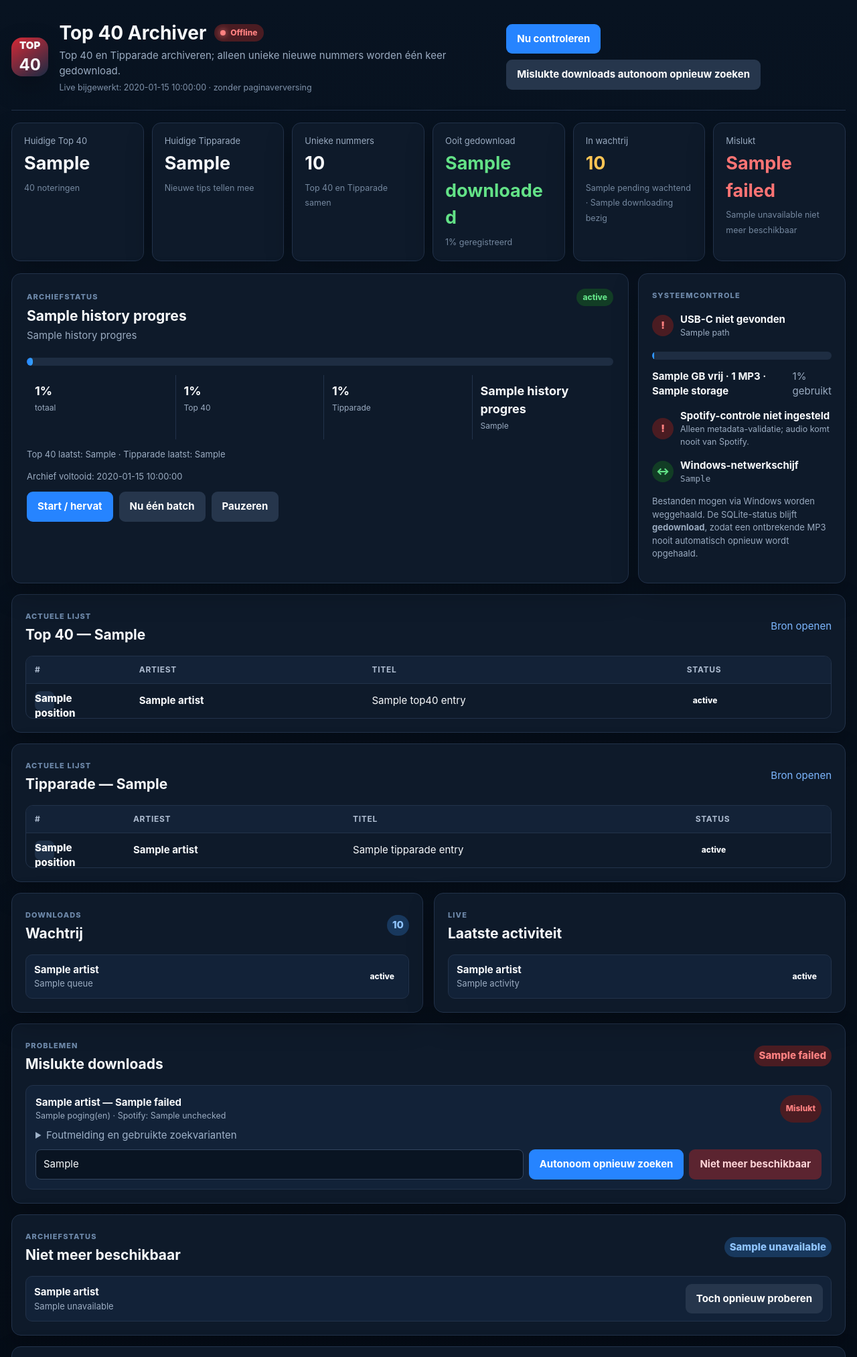
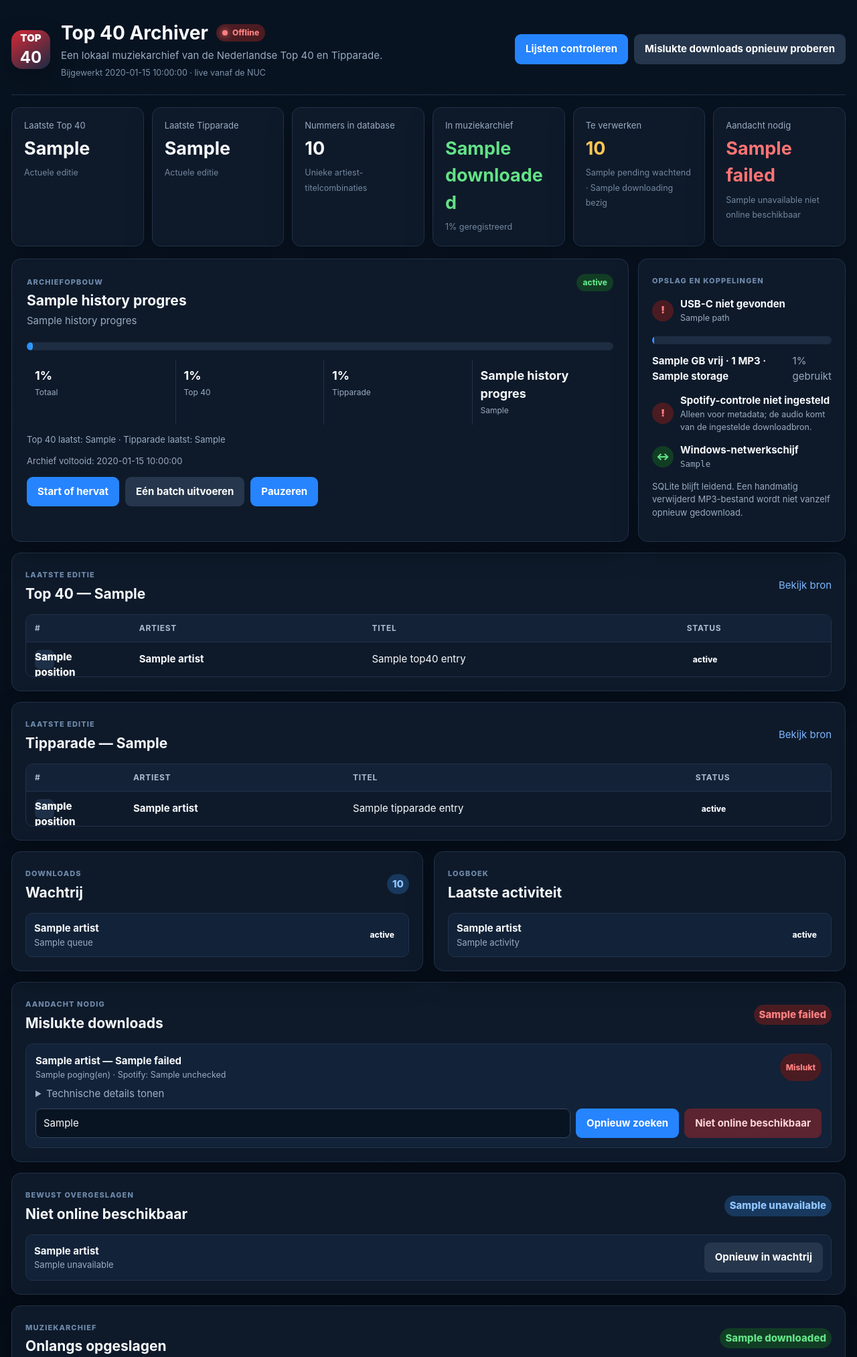
Before and after one commit to Techraym/Top40Archiver, a FastAPI app: template app/templates/index.html in a window 1280 px wide. Shown: the top 2026 px of the page at 67% size. Run offline with FastAPI, Linux system fonts and the light colour scheme; the template is opened without the code that fills it: most values are stand-ins (such as "Sample title", 1, 10 or a date in 2020); data that the repository does not hold is empty; parts of the project's set-up code (start-up, migrations or seed data) failed here and were passed over.

Commit message:
Redesign dashboard with a calmer human interface

```diff
--- a/app/templates/index.html
+++ b/app/templates/index.html
@@ -3,60 +3,61 @@
 <head>
   <meta charset="utf-8">
   <meta name="viewport" content="width=device-width,initial-scale=1,viewport-fit=cover">
+  <meta name="theme-color" content="#171513">
   <title>Top 40 Archiver</title>
-  <link rel="stylesheet" href="/static/style.css?v=20">
-  <script src="/static/live.js?v=20" defer></script>
+  <link rel="stylesheet" href="/static/style.css?v=22">
+  <script src="/static/live.js?v=22" defer></script>
 </head>
 <body>
 <main class="shell">
   <header class="page-header">
     <div class="brand-block">
-      <div class="logo">TOP<br><b>40</b></div>
+      <div class="logo"><span>TOP</span><b>40</b></div>
       <div>
         <div class="title-line">
           <h1>Top 40 Archiver</h1>
           <span id="live-connection" class="live-pill connecting"><span class="live-dot"></span>Verbinden…</span>
         </div>
-        <p>Top 40 en Tipparade archiveren; alleen unieke nieuwe nummers worden één keer gedownload.</p>
-        <small>Live bijgewerkt: <span id="live-updated-at">{{ rendered_at }}</span> · zonder paginaverversing</small>
+        <p>Een lokaal muziekarchief van de Nederlandse Top 40 en Tipparade.</p>
+        <small>Bijgewerkt <span id="live-updated-at">{{ rendered_at }}</span> · live vanaf de NUC</small>
       </div>
     </div>
-    <div class="actions">
-      <form method="post" action="/check"><button>Nu controleren</button></form>
-      <form method="post" action="/retry"><button class="secondary">Mislukte downloads autonoom opnieuw zoeken</button></form>
+    <div class="actions header-actions">
+      <form method="post" action="/check"><button>Lijsten controleren</button></form>
+      <form method="post" action="/retry"><button class="secondary">Mislukte downloads opnieuw proberen</button></form>
     </div>
   </header>
 
   <section class="metric-grid" aria-label="Kerncijfers">
     <article class="metric-card">
-      <span>Huidige Top 40</span>
+      <span>Laatste Top 40</span>
       <strong id="metric-latest-edition">{{ latest_top40.edition_key if latest_top40 else '—' }}</strong>
-      <small>40 noteringen</small>
+      <small>Actuele editie</small>
     </article>
     <article class="metric-card">
-      <span>Huidige Tipparade</span>
+      <span>Laatste Tipparade</span>
       <strong id="metric-latest-tipparade">{{ latest_tipparade.edition_key if latest_tipparade else '—' }}</strong>
-      <small>Nieuwe tips tellen mee</small>
+      <small>Actuele editie</small>
     </article>
     <article class="metric-card">
-      <span>Unieke nummers</span>
+      <span>Nummers in database</span>
       <strong id="metric-total-tracks">{{ total }}</strong>
-      <small>Top 40 en Tipparade samen</small>
+      <small>Unieke artiest-titelcombinaties</small>
     </article>
     <article class="metric-card success-card">
-      <span>Ooit gedownload</span>
+      <span>In muziekarchief</span>
       <strong id="metric-downloaded-count">{{ status_counts.downloaded }}</strong>
       <small id="metric-downloaded-percent">{{ download_chart.downloaded_percent }}% geregistreerd</small>
     </article>
     <article class="metric-card warning-card">
-      <span>In wachtrij</span>
+      <span>Te verwerken</span>
       <strong id="metric-queue-count">{{ status_counts.pending + status_counts.downloading }}</strong>
       <small id="metric-queue-summary">{{ status_counts.pending }} wachtend · {{ status_counts.downloading }} bezig</small>
     </article>
     <article class="metric-card danger-card">
-      <span>Mislukt</span>
+      <span>Aandacht nodig</span>
       <strong id="metric-failed-count">{{ status_counts.failed }}</strong>
-      <small id="metric-failed-summary">{{ status_counts.unavailable }} niet meer beschikbaar</small>
+      <small id="metric-failed-summary">{{ status_counts.unavailable }} niet online beschikbaar</small>
     </article>
   </section>
 
@@ -64,7 +65,7 @@
     <div class="archive-main">
       <div class="section-heading">
         <div>
-          <span class="eyebrow">Archiefstatus</span>
+          <span class="eyebrow">Archiefopbouw</span>
           <h2 id="archive-title">{{ history_progress.title }}</h2>
           <p id="archive-subtitle">{{ history_progress.subtitle }}</p>
         </div>
@@ -73,7 +74,7 @@
 
       <div class="progress"><span id="history-progress-bar" style="width:{{ history_progress.percent }}%"></span></div>
       <div class="archive-numbers">
-        <div><strong id="history-percent">{{ history_progress.percent }}%</strong><span>totaal</span></div>
+        <div><strong id="history-percent">{{ history_progress.percent }}%</strong><span>Totaal</span></div>
         <div><strong id="history-top40-percent">{{ history_progress.top40.percent }}%</strong><span>Top 40</span></div>
         <div><strong id="history-tipparade-percent">{{ history_progress.tipparade.percent }}%</strong><span>Tipparade</span></div>
         <div><strong id="history-next-label">{{ history_progress.next_label }}</strong><span id="history-next-caption">{{ history_progress.next_caption }}</span></div>
@@ -84,19 +85,19 @@
       <div id="history-last-error" class="error-box" {% if not settings.history_last_error and not settings.tip_history_last_error %}hidden{% endif %}>{{ settings.history_last_error or settings.tip_history_last_error }}</div>
 
       <div id="history-controls" class="actions" {% if history_progress.is_current %}hidden{% endif %}>
-        <form method="post" action="/history/start"><button>Start / hervat</button></form>
-        <form method="post" action="/history/batch"><button class="secondary">Nu één batch</button></form>
-        <form method="post" action="/history/pause"><button class="secondary">Pauzeren</button></form>
+        <form method="post" action="/history/start"><button>Start of hervat</button></form>
+        <form method="post" action="/history/batch"><button class="secondary">Eén batch uitvoeren</button></form>
+        <form method="post" action="/history/pause"><button class="quiet">Pauzeren</button></form>
       </div>
       <div id="current-controls" class="current-handoff" {% if not history_progress.is_current %}hidden{% endif %}>
         <span class="handoff-icon">✓</span>
-        <div><b>Historische opbouw afgerond</b><small>De wekelijkse Top 40- en Tipparadecontrole is nu actief.</small></div>
+        <div><b>Historische opbouw afgerond</b><small>De wekelijkse Top 40- en Tipparadecontrole is actief.</small></div>
         <form method="post" action="/check"><button>Huidige lijsten controleren</button></form>
       </div>
     </div>
 
     <aside class="storage-card">
-      <span class="eyebrow">Systeemcontrole</span>
+      <span class="eyebrow">Opslag en koppelingen</span>
       <div id="storage-state" class="storage-state {% if storage.exists and storage.writable %}ok{% else %}bad{% endif %}">
         <span id="storage-icon">{% if storage.exists and storage.writable %}✓{% else %}!{% endif %}</span>
         <div><b id="storage-title">{% if storage.exists and storage.writable %}USB-C schrijfbaar{% elif not storage.exists %}USB-C niet gevonden{% else %}USB-C niet schrijfbaar{% endif %}</b><small id="storage-path">{{ storage.path }}</small></div>
@@ -105,27 +106,27 @@
       <div class="storage-numbers"><b id="storage-free">{{ storage.free_gb }} GB vrij · {{ storage.mp3_count }} MP3 · {{ storage.music_size_label }}</b><span id="storage-used">{{ storage.used_percent_label }}% gebruikt</span></div>
       <div id="spotify-state" class="storage-state {% if spotify_configured %}ok{% else %}bad{% endif %}">
         <span id="spotify-icon">{% if spotify_configured %}✓{% else %}!{% endif %}</span>
-        <div><b id="spotify-title">Spotify-controle {% if spotify_configured %}actief{% else %}niet ingesteld{% endif %}</b><small>Alleen metadata-validatie; audio komt nooit van Spotify.</small></div>
+        <div><b id="spotify-title">Spotify-controle {% if spotify_configured %}actief{% else %}niet ingesteld{% endif %}</b><small>Alleen voor metadata; de audio komt van de ingestelde downloadbron.</small></div>
       </div>
       <div class="storage-state ok">
         <span>↔</span>
         <div><b>Windows-netwerkschijf</b><small><code>{{ network_share_unc }}</code></small></div>
       </div>
-      <p class="note">Bestanden mogen via Windows worden weggehaald. De SQLite-status blijft <b>gedownload</b>, zodat een ontbrekende MP3 nooit automatisch opnieuw wordt opgehaald.</p>
+      <p class="note">SQLite blijft leidend. Een handmatig verwijderd MP3-bestand wordt niet vanzelf opnieuw gedownload.</p>
     </aside>
   </section>
 
   <section class="panel">
     <div class="section-heading compact">
-      <div><span class="eyebrow">Actuele lijst</span><h2 id="latest-chart-title">Top 40 {% if latest_top40 %}— {{ latest_top40.edition_key }}{% endif %}</h2></div>
-      <a id="latest-source-link" class="text-link" href="{{ latest_top40.source_url if latest_top40 else '#' }}" target="_blank" rel="noopener" {% if not latest_top40 %}hidden{% endif %}>Bron openen</a>
+      <div><span class="eyebrow">Laatste editie</span><h2 id="latest-chart-title">Top 40 {% if latest_top40 %}— {{ latest_top40.edition_key }}{% endif %}</h2></div>
+      <a id="latest-source-link" class="text-link" href="{{ latest_top40.source_url if latest_top40 else '#' }}" target="_blank" rel="noopener" {% if not latest_top40 %}hidden{% endif %}>Bekijk bron</a>
     </div>
     <div class="table-wrap">
       <table>
         <thead><tr><th>#</th><th>Artiest</th><th>Titel</th><th>Status</th></tr></thead>
         <tbody id="latest-chart-body">
           {% for x in top40_entries %}
-          <tr class="{% if x.is_new %}new{% endif %}"><td><span class="position">{{ x.position }}</span></td><td><b>{{ x.artist }}</b></td><td>{{ x.title }} {% if x.is_new %}<span class="new-label">NIEUW VOOR ARCHIEF</span>{% endif %}</td><td><span class="status-badge status-{{ x.download_status }}">{{ status_labels.get(x.download_status, x.download_status) }}</span></td></tr>
+          <tr class="{% if x.is_new %}new{% endif %}"><td><span class="position">{{ x.position }}</span></td><td><b>{{ x.artist }}</b></td><td>{{ x.title }} {% if x.is_new %}<span class="new-label">NIEUW</span>{% endif %}</td><td><span class="status-badge status-{{ x.download_status }}">{{ status_labels.get(x.download_status, x.download_status) }}</span></td></tr>
           {% else %}<tr><td colspan="4" class="empty">Nog geen Top 40-editie verwerkt.</td></tr>{% endfor %}
         </tbody>
       </table>
@@ -134,15 +135,15 @@
 
   <section class="panel">
     <div class="section-heading compact">
-      <div><span class="eyebrow">Actuele lijst</span><h2 id="tipparade-chart-title">Tipparade {% if latest_tipparade %}— {{ latest_tipparade.edition_key }}{% endif %}</h2></div>
-      <a id="tipparade-source-link" class="text-link" href="{{ latest_tipparade.source_url if latest_tipparade else '#' }}" target="_blank" rel="noopener" {% if not latest_tipparade %}hidden{% endif %}>Bron openen</a>
+      <div><span class="eyebrow">Laatste editie</span><h2 id="tipparade-chart-title">Tipparade {% if latest_tipparade %}— {{ latest_tipparade.edition_key }}{% endif %}</h2></div>
+      <a id="tipparade-source-link" class="text-link" href="{{ latest_tipparade.source_url if latest_tipparade else '#' }}" target="_blank" rel="noopener" {% if not latest_tipparade %}hidden{% endif %}>Bekijk bron</a>
     </div>
     <div class="table-wrap">
       <table>
         <thead><tr><th>#</th><th>Artiest</th><th>Titel</th><th>Status</th></tr></thead>
         <tbody id="tipparade-chart-body">
           {% for x in tipparade_entries %}
-          <tr class="{% if x.is_new %}new{% endif %}"><td><span class="position">{{ x.position }}</span></td><td><b>{{ x.artist }}</b></td><td>{{ x.title }} {% if x.is_new %}<span class="new-label">NIEUW VOOR ARCHIEF</span>{% endif %}</td><td><span class="status-badge status-{{ x.download_status }}">{{ status_labels.get(x.download_status, x.download_status) }}</span></td></tr>
+          <tr class="{% if x.is_new %}new{% endif %}"><td><span class="position">{{ x.position }}</span></td><td><b>{{ x.artist }}</b></td><td>{{ x.title }} {% if x.is_new %}<span class="new-label">NIEUW</span>{% endif %}</td><td><span class="status-badge status-{{ x.download_status }}">{{ status_labels.get(x.download_status, x.download_status) }}</span></td></tr>
           {% else %}<tr><td colspan="4" class="empty">Nog geen Tipparade-editie verwerkt.</td></tr>{% endfor %}
         </tbody>
       </table>
@@ -158,7 +159,7 @@
       </div>
     </section>
     <section class="panel">
-      <div class="section-heading compact"><div><span class="eyebrow">Live</span><h2>Laatste activiteit</h2></div></div>
+      <div class="section-heading compact"><div><span class="eyebrow">Logboek</span><h2>Laatste activiteit</h2></div></div>
       <div id="activity-list" class="compact-list activity-list">
         {% for x in activity %}<article><div><b>{{ x.artist }}</b><span>{{ x.title }}</span></div><span class="status-badge status-{{ x.download_status }}">{{ status_labels.get(x.download_status, x.download_status) }}</span></article>
         {% else %}<p class="empty">Nog geen activiteit.</p>{% endfor %}
@@ -167,16 +168,16 @@
   </div>
 
   <section class="panel">
-    <div class="section-heading compact"><div><span class="eyebrow">Problemen</span><h2>Mislukte downloads</h2></div><span id="failed-count" class="count-chip danger">{{ status_counts.failed }}</span></div>
+    <div class="section-heading compact"><div><span class="eyebrow">Aandacht nodig</span><h2>Mislukte downloads</h2></div><span id="failed-count" class="count-chip danger">{{ status_counts.failed }}</span></div>
     <div id="failed-list" class="failed-list">
       {% for x in failed %}
       <article>
         <div class="failed-head"><div><b>{{ x.artist }} — {{ x.title }}</b><small>{{ x.download_attempts }} poging(en) · Spotify: {{ spotify_status_labels.get(x.spotify_status, x.spotify_status) }}</small></div><span class="status-badge status-failed">Mislukt</span></div>
-        <details><summary>Foutmelding en gebruikte zoekvarianten</summary><pre>{{ x.error_message or 'Geen foutmelding opgeslagen' }}</pre></details>
+        <details><summary>Technische details tonen</summary><pre>{{ x.error_message or 'Geen foutmelding opgeslagen' }}</pre></details>
         <form method="post" action="/track/{{ x.id }}/query" class="retry-form">
           <input name="custom_search_query" value="{{ x.custom_search_query or (x.artist ~ ' - ' ~ x.title) }}">
-          <button>Autonoom opnieuw zoeken</button>
-          <button type="submit" class="unavailable" formaction="/track/{{ x.id }}/unavailable" formnovalidate>Niet meer beschikbaar</button>
+          <button>Opnieuw zoeken</button>
+          <button type="submit" class="unavailable" formaction="/track/{{ x.id }}/unavailable" formnovalidate>Niet online beschikbaar</button>
         </form>
       </article>
       {% else %}<p class="empty success-text">Geen mislukte downloads.</p>{% endfor %}
@@ -184,16 +185,16 @@
   </section>
 
   <section class="panel" id="unavailable-panel" {% if not unavailable %}hidden{% endif %}>
-    <div class="section-heading compact"><div><span class="eyebrow">Archiefstatus</span><h2>Niet meer beschikbaar</h2></div><span id="unavailable-count" class="count-chip">{{ status_counts.unavailable }}</span></div>
+    <div class="section-heading compact"><div><span class="eyebrow">Bewust overgeslagen</span><h2>Niet online beschikbaar</h2></div><span id="unavailable-count" class="count-chip">{{ status_counts.unavailable }}</span></div>
     <div id="unavailable-list" class="compact-list">
       {% for x in unavailable %}
-      <article><div><b>{{ x.artist }}</b><span>{{ x.title }}</span></div><form method="post" action="/track/{{ x.id }}/restore"><button class="secondary">Toch opnieuw proberen</button></form></article>
+      <article><div><b>{{ x.artist }}</b><span>{{ x.title }}</span></div><form method="post" action="/track/{{ x.id }}/restore"><button class="secondary">Opnieuw in wachtrij</button></form></article>
       {% endfor %}
     </div>
   </section>
 
   <section class="panel">
-    <div class="section-heading compact"><div><span class="eyebrow">Gereed</span><h2>Laatste geslaagde downloads</h2></div><span id="success-count" class="count-chip success">{{ status_counts.downloaded }}</span></div>
+    <div class="section-heading compact"><div><span class="eyebrow">Muziekarchief</span><h2>Onlangs opgeslagen</h2></div><span id="success-count" class="count-chip success">{{ status_counts.downloaded }}</span></div>
     <div id="success-list" class="success-list">
       {% for x in success %}<article><span>✓</span><div><b>{{ x.artist }} — {{ x.title }}</b><small>{{ x.mp3_filename }}</small></div></article>
       {% else %}<p class="empty">Nog geen downloads.</p>{% endfor %}
@@ -201,14 +202,14 @@
   </section>
 
   <details class="panel settings-panel">
-    <summary><b>Instellingen</b><span>Klik om te openen</span></summary>
+    <summary><b>Beheerinstellingen</b><span>Openen</span></summary>
     <form method="post" action="/settings" class="settings-grid">
       <label>Startdatum wekelijkse controle<input type="date" name="start_date" value="{{ settings.start_date }}" required></label>
       <label>Controledag<select name="weekly_day">{% for d in ['Mon','Tue','Wed','Thu','Fri','Sat','Sun'] %}<option {% if settings.weekly_day==d %}selected{% endif %}>{{ d }}</option>{% endfor %}</select></label>
       <label>Tijd<input type="time" name="weekly_time" value="{{ settings.weekly_time }}" required></label>
       <label class="wide">Downloadmap<input name="download_dir" value="{{ settings.download_dir }}" required></label>
       <label>Pogingen<input type="number" min="1" max="20" name="max_download_attempts" value="{{ settings.max_download_attempts }}"></label>
-      <label class="wide">Eerste YouTube-zoekopdracht<input name="search_template" value="{{ settings.search_template }}" required><small>Daarna probeert het systeem automatisch aanvullende varianten.</small></label>
+      <label class="wide">Eerste YouTube-zoekopdracht<input name="search_template" value="{{ settings.search_template }}" required><small>Daarna worden automatisch aanvullende varianten geprobeerd.</small></label>
       <label>Historisch startjaar Top 40<input type="number" min="1965" max="2100" name="history_start_year" value="{{ settings.history_start_year }}"></label>
       <label>Historische startweek Top 40<input type="number" min="1" max="53" name="history_start_week" value="{{ settings.history_start_week }}"></label>
       <label>Weken per lijst per batch<input type="number" min="1" max="52" name="history_batch_weeks" value="{{ settings.history_batch_weeks }}"></label>
@@ -216,22 +217,22 @@
       <label>Downloads per historische run<input type="number" min="0" max="100" name="history_download_limit" value="{{ settings.history_download_limit }}"></label>
       <label>Spotify minimumscore<input type="number" step="0.01" min="0" max="1" name="spotify_min_match_score" value="{{ settings.spotify_min_match_score }}"></label>
       <label class="check-label"><input type="checkbox" name="tipparade_enabled" value="true" {% if settings.tipparade_enabled == '1' %}checked{% endif %}> Tipparade wekelijks meenemen</label>
-      <label class="check-label"><input type="checkbox" name="spotify_validation_enabled" value="true" {% if settings.spotify_validation_enabled == '1' %}checked{% endif %}> Spotify alleen als metadata-controle gebruiken</label>
+      <label class="check-label"><input type="checkbox" name="spotify_validation_enabled" value="true" {% if settings.spotify_validation_enabled == '1' %}checked{% endif %}> Spotify uitsluitend voor metadata gebruiken</label>
       <button>Instellingen opslaan</button>
     </form>
-    <p class="note">Tipparadehistorie start vast bij 1967-W28. Nieuwe MP3's: <code>Genre / beginletter, cijfer of teken / Artiest - Titel.mp3</code>.</p>
-    <div class="organize-box"><div><b>Bestaande MP3's opnieuw ordenen</b><small>Alleen lokaal aanwezige bestanden worden verplaatst; SQLite blijft leidend.</small></div><form method="post" action="/organize"><button type="submit" class="secondary">Bestaande MP3's ordenen</button></form></div>
-    <p class="note">Windows-share instellen als root: <code>/opt/top40-archiver/setup-network-share.sh</code>. De share bevat alleen de externe muziekschijf; de SQLite-database blijft op de interne SSD.</p>
-    <p class="note">Spotify Client ID en Secret staan uitsluitend in <code>/etc/top40-archiver.env</code>. Na wijziging van dag of tijd: <code>/opt/top40-archiver/update-timer.sh</code>.</p>
+    <p class="note">Tipparadehistorie start bij 1967-W28. Nieuwe MP3's worden opgeslagen als <code>Genre / beginletter / Artiest - Titel.mp3</code>.</p>
+    <div class="organize-box"><div><b>Bestaande MP3's opnieuw ordenen</b><small>Alleen aanwezige bestanden worden verplaatst; SQLite blijft leidend.</small></div><form method="post" action="/organize"><button type="submit" class="secondary">MP3's ordenen</button></form></div>
+    <p class="note">Windows-share: <code>/opt/top40-archiver/setup-network-share.sh</code>. De database blijft op de interne SSD.</p>
+    <p class="note">Spotify-inloggegevens staan in <code>/etc/top40-archiver.env</code>. Na wijziging van dag of tijd: <code>/opt/top40-archiver/update-timer.sh</code>.</p>
   </details>
 
   <section class="panel search-panel">
-    <div class="section-heading compact"><div><span class="eyebrow">Database</span><h2>Historie zoeken</h2></div></div>
-    <form method="get" action="/" class="search-form"><input name="q" value="{{ q }}" placeholder="Artiest of titel"><button>Zoeken</button></form>
+    <div class="section-heading compact"><div><span class="eyebrow">Archief zoeken</span><h2>Vind een artiest of titel</h2></div></div>
+    <form method="get" action="/" class="search-form"><input name="q" value="{{ q }}" placeholder="Bijvoorbeeld artiest of titel"><button>Zoeken</button></form>
     {% if q %}<div class="search-results">{% for x in history %}<article><b>{{ x.artist }} — {{ x.title }}</b><span>Eerste notering {{ x.first_chart_type }} {{ x.first_edition }} · Top 40-piek {{ x.top40_peak_position or '—' }} · Tipparade-piek {{ x.tipparade_peak_position or '—' }} · {{ status_labels.get(x.download_status, x.download_status) }}</span></article>{% else %}<p class="empty">Geen resultaten.</p>{% endfor %}</div>{% endif %}
   </section>
 
-  <footer>Top 40 Archiver v{{ app_version }} · <span id="footer-live-state">live verbinding wordt gestart</span></footer>
+  <footer>Top 40 Archiver · versie {{ app_version }} · <span id="footer-live-state">verbinding wordt gestart</span></footer>
 </main>
 </body>
 </html>
```
